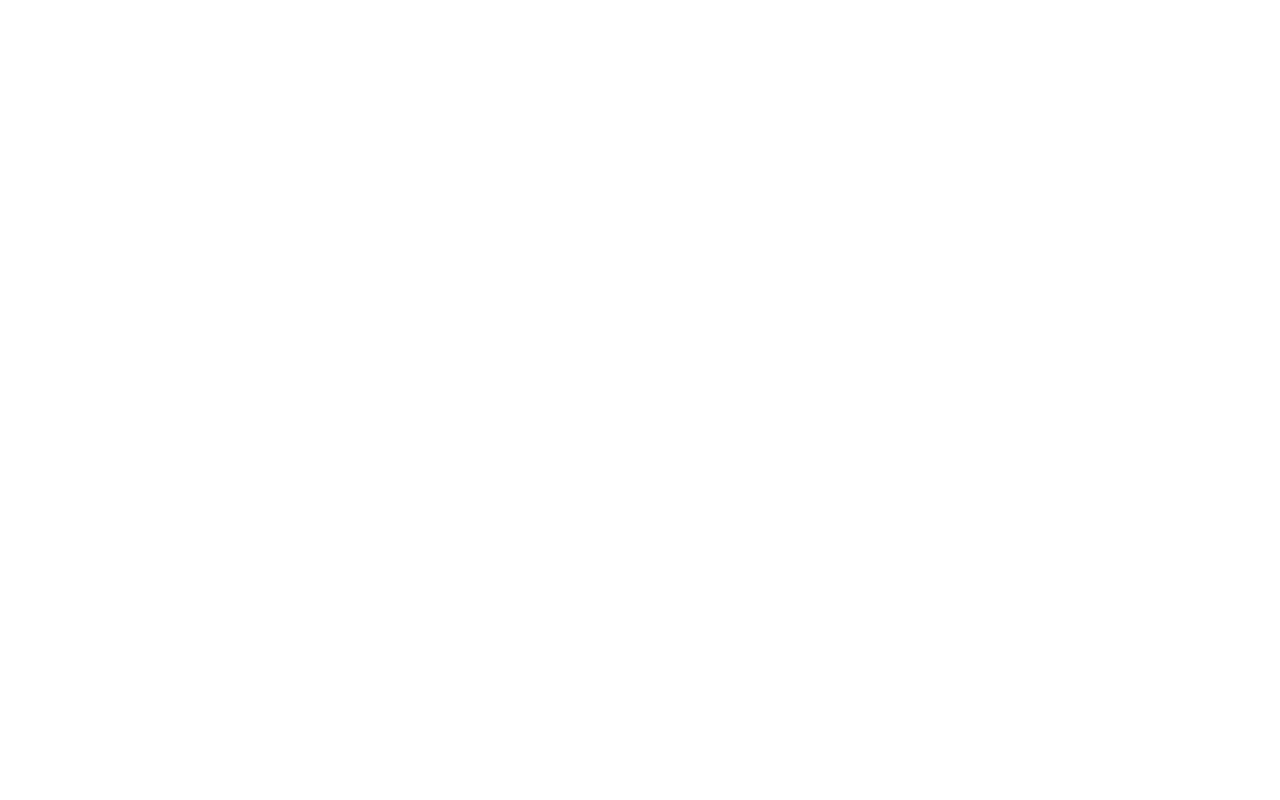
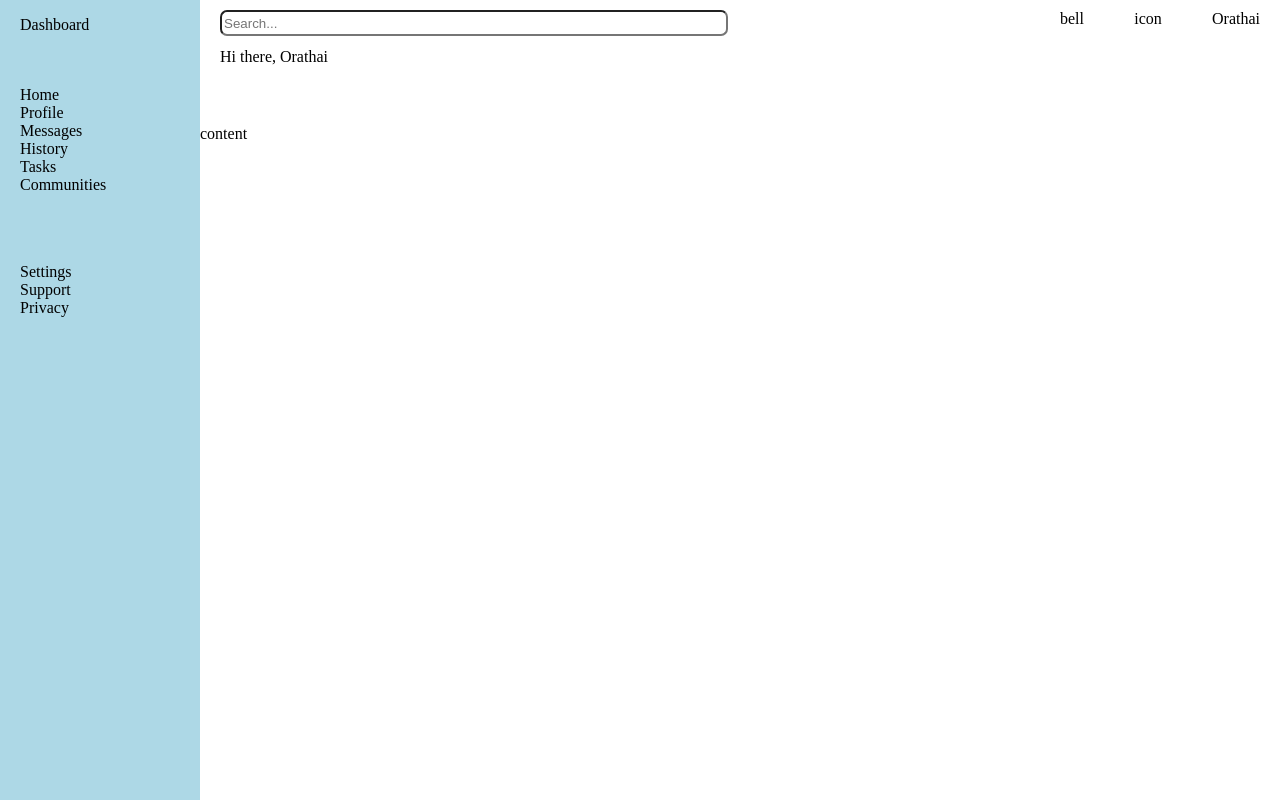
Before and after one commit to timcbuck/TOP-admin-dashboard, a plain HTML site: page index.html in a window 1280 px wide. Drawn offline with Linux system fonts and the light colour scheme.

Commit message:
Work on grid layout

```diff
--- a/index.html
+++ b/index.html
@@ -7,6 +7,39 @@
     <link rel="stylesheet" href="styles.css">
 </head>
 <body>
-
+    <div class="container">
+        <div class="sidebar">
+            <div class="logo">Dashboard</div>
+            <div class="sidebar-nav">
+                <div>Home</div>
+                <div>Profile</div>
+                <div>Messages</div>
+                <div>History</div>
+                <div>Tasks</div>
+                <div>Communities</div>
+            </div>
+            <div class="sidebar-options">
+                <div>Settings</div>
+                <div>Support</div>
+                <div>Privacy</div>
+            </div>
+        </div>
+        <div class="header">
+            <div class="header-top">
+                <input id="searchBar" type="text" placeholder="Search...">
+                <div class="header-top-right">
+                    <div>bell</div>
+                    <div>icon</div>
+                    <div>Orathai</div>
+                </div>
+            </div>
+            <div class="header-bottom">
+                <div>Hi there, Orathai</div>
+            </div>
+        </div>
+        <div class="content">
+            content
+        </div>
+    </div>
 </body>
 </html>
--- a/styles.css
+++ b/styles.css
@@ -1,3 +1,45 @@
-h1 {
-    color: red;
+body {
+    margin: 0;
 }
+
+.container {
+    height: 100vh;
+    display: grid;
+    grid-template-columns: minmax(160px, 200px) 1fr;
+    grid-template-rows: 125px;
+
+}
+
+.sidebar {
+    padding: 10px 20px;
+    background-color: lightblue;
+    grid-row: 1 / 3;
+    display: grid;
+    grid-template-rows: 30px 200px 100px;
+    align-items: center;
+}
+
+.header {
+    padding-top: 10px;
+    padding-left: 20px;
+    padding-right: 20px;
+    display: grid;
+    grid-template-rows: 1fr 2fr;
+}
+
+.header-top {
+    display: grid;
+    grid-template-columns: 2fr 200px;
+}
+
+.header-top-right {
+    display: flex;
+    justify-content: space-between;
+}
+
+#searchBar {
+    height: 20px;
+    max-width: 500px;
+    border-radius: 7px;
+
+}
```
